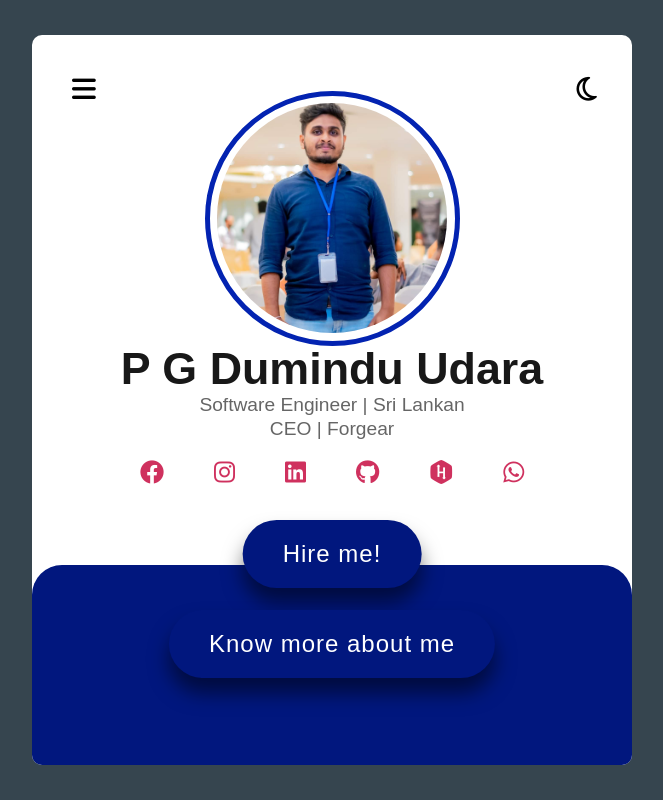
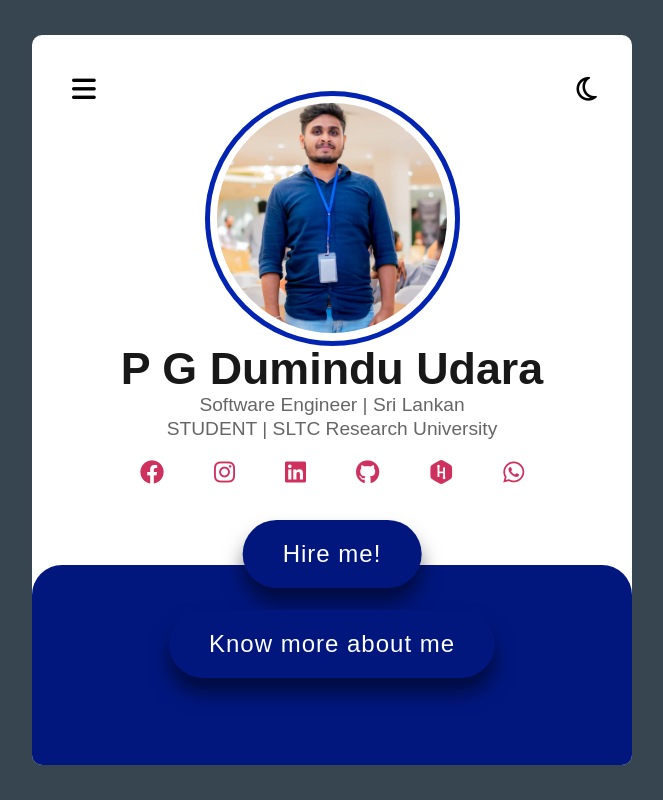
Before and after one commit to DumindUdara/DuminduUdara.github.io, a plain HTML site: page index.html in a window 1280 px wide. Shown: the whole page, without its empty margins (308-971 px from the left). Drawn offline with Linux system fonts and the light colour scheme.

Commit message:
Update index.html

```diff
--- a/index.html
+++ b/index.html
@@ -25,7 +25,7 @@
         </div>
         <div class="username">P G Dumindu Udara</div>
         <div class="label">Software Engineer | Sri Lankan </div>
-        <div class="labelnew"> CEO | Forgear </div>
+        <div class="labelnew"> STUDENT | SLTC Research University </div>
         <div class="getintouch">
             <a href="https://www.facebook.com/dumidu.udara.9?mibextid=ZbWKwL"><i class="fab fa-facebook"></i></a>
             <a href="https://www.facebook.com/dumidu.udara.9?mibextid=ZbWKwL"><i class="fab fa-instagram"></i></a>
```
